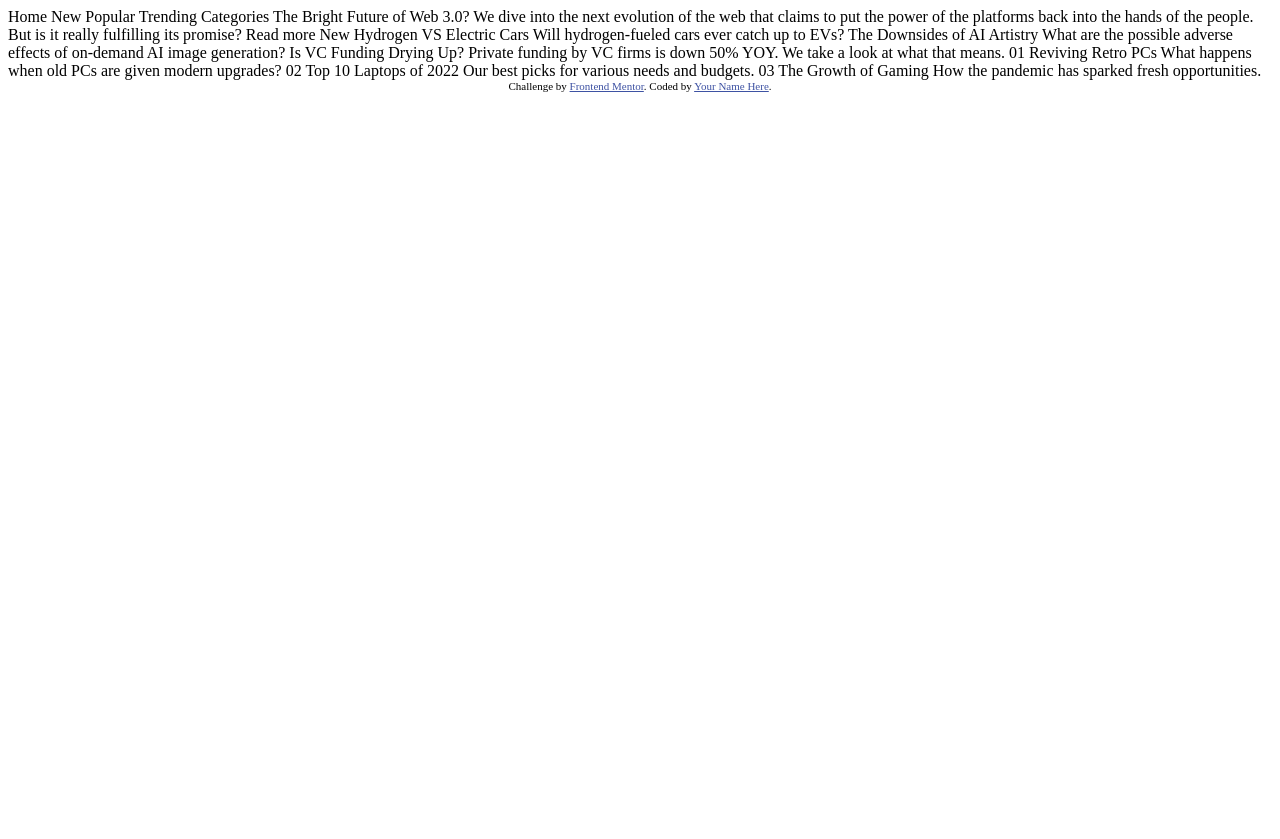
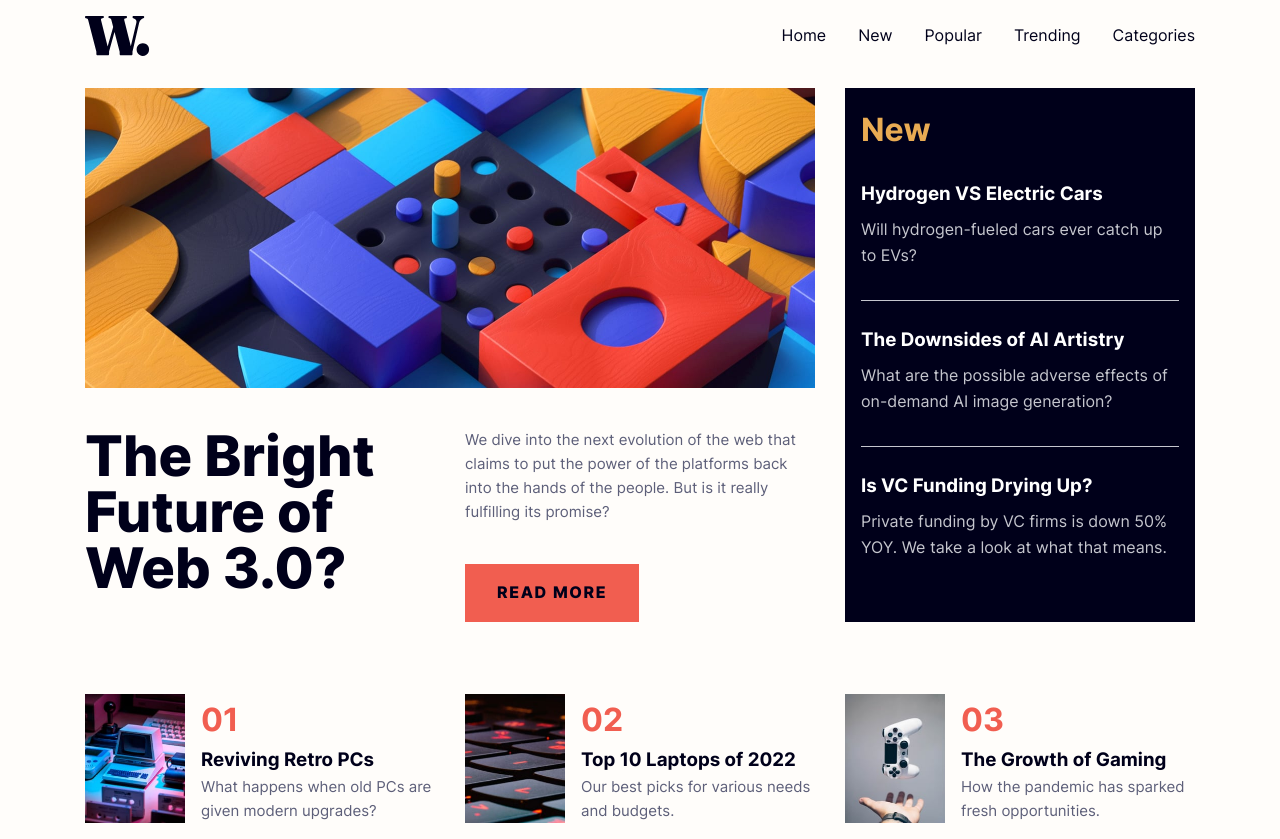
Before and after one commit to Douglas2903/frontend-mentor-practice, a plain HTML site: page challenges/news-homepage-main/index.html in a window 1280 px wide. Before the commit the page ends 800 px from the top, so only its background shows below. Drawn offline with Linux system fonts and the light colour scheme.

Commit message:
feat: add final project

```diff
--- a/challenges/news-homepage-main/index.html
+++ b/challenges/news-homepage-main/index.html
@@ -1,60 +1,173 @@
-<!DOCTYPE html>
+<!doctype html>
 <html lang="en">
   <head>
-  <meta charset="UTF-8">
-  <meta name="viewport" content="width=device-width, initial-scale=1.0"> <!-- displays site properly based on user's device -->
-
-  <link rel="icon" type="image/png" sizes="32x32" href="./assets/images/favicon-32x32.png">
+    <meta charset="UTF-8" />
+    <meta name="viewport" content="width=device-width, initial-scale=1.0" />
+    <link
+      rel="icon"
+      type="image/png"
+      sizes="32x32"
+      href="./assets/images/favicon-32x32.png"
+    />
+    <link rel="stylesheet" href="style.css" />
+    <script defer src="index.js"></script>
 
     <title>Frontend Mentor | News homepage</title>
-
-  <!-- Feel free to remove these styles or customise in your own stylesheet 👍 -->
-  <style>
-    .attribution { font-size: 0.6875rem; text-align: center; }
-    .attribution a { color: hsl(228, 45%, 44%); }
-  </style>
   </head>
   <body>
+    <header class="header">
+      <img
+        src="assets/images/logo.svg"
+        alt="W."
+        width="65"
+        height="40"
+        class="header__logo"
+      />
+      <button
+        type="button"
+        class="menu-toggle"
+        aria-controls="main-nav"
+        aria-expanded="false"
+      >
+        <span class="sr-only">Menu</span>
+        <img
+          src="assets/images/icon-menu.svg"
+          alt=""
+          width="40"
+          height="17"
+          class="menu-toggle__icon"
+        />
+      </button>
+      <nav class="nav" id="main-nav">
+        <ul class="nav__list">
+          <li class="nav__item"><a href="#" class="nav__link">Home</a></li>
+          <li class="nav__item"><a href="#" class="nav__link">New</a></li>
+          <li class="nav__item"><a href="#" class="nav__link">Popular</a></li>
+          <li class="nav__item">
+            <a href="#" class="nav__link">Trending</a>
+          </li>
+          <li class="nav__item">
+            <a href="#" class="nav__link">Categories</a>
+          </li>
+        </ul>
+      </nav>
+    </header>
 
-  Home
-  New
-  Popular
-  Trending
-  Categories
-
-  The Bright Future of Web 3.0?
-
-  We dive into the next evolution of the web that claims to put the power of the platforms back into the hands of the people.
-  But is it really fulfilling its promise?
-
-  Read more
-
-  New
-
-  Hydrogen VS Electric Cars
+    <main class="main">
+      <article class="hero">
+        <picture>
+          <source
+            media="(min-width: 1280px)"
+            srcset="assets/images/image-web-3-desktop.jpg"
+            width="1460"
+            height="600"
+          />
+          <img
+            src="assets/images/image-web-3-mobile.jpg"
+            alt=""
+            width="686"
+            height="600"
+            class="hero__img"
+          />
+        </picture>
+        <h1 class="hero__title">The Bright Future of Web 3.0?</h1>
+        <p class="hero__text">
+          We dive into the next evolution of the web that claims to put the
+          power of the platforms back into the hands of the people. But is it
+          really fulfilling its promise?
+        </p>
+        <a href="#" class="hero__link">Read more</a>
+      </article>
+      <aside class="new">
+        <h2 class="new__title">New</h2>
+        <ul class="new__list">
+          <li class="new__item">
+            <h3 class="new__item-title">
+              <a href="#" class="new__link">Hydrogen VS Electric Cars</a>
+            </h3>
+            <p class="new__text">
               Will hydrogen-fueled cars ever catch up to EVs?
-
-  The Downsides of AI Artistry
-  What are the possible adverse effects of on-demand AI image generation?
-
-  Is VC Funding Drying Up?
-  Private funding by VC firms is down 50% YOY. We take a look at what that means.
-
-  01
-  Reviving Retro PCs
+            </p>
+          </li>
+          <li class="new__item">
+            <h3 class="new__item-title">
+              <a href="#" class="new__link">The Downsides of AI Artistry</a>
+            </h3>
+            <p class="new__text">
+              What are the possible adverse effects of on-demand AI image
+              generation?
+            </p>
+          </li>
+          <li class="new__item">
+            <h3 class="new__item-title">
+              <a href="#" class="new__link">Is VC Funding Drying Up?</a>
+            </h3>
+            <p class="new__text">
+              Private funding by VC firms is down 50% YOY. We take a look at
+              what that means.
+            </p>
+          </li>
+        </ul>
+      </aside>
+      <section class="top-stories">
+        <h2 class="sr-only">Top stories</h2>
+        <ol class="stories">
+          <li class="story">
+            <img
+              src="assets/images/image-retro-pcs.jpg"
+              alt=""
+              width="200"
+              height="254"
+              class="story__image"
+            />
+            <div class="story__content">
+              <span class="story__number" aria-hidden="true">01</span>
+              <h3 class="story__title">
+                <a href="#" class="story__link">Reviving Retro PCs</a>
+              </h3>
+              <p class="story__text">
                 What happens when old PCs are given modern upgrades?
-
-  02
-  Top 10 Laptops of 2022
+              </p>
+            </div>
+          </li>
+          <li class="story">
+            <img
+              src="assets/images/image-top-laptops.jpg"
+              alt=""
+              width="200"
+              height="254"
+              class="story__image"
+            />
+            <div class="story__content">
+              <span class="story__number" aria-hidden="true">02</span>
+              <h3 class="story__title">
+                <a href="#" class="story__link">Top 10 Laptops of 2022</a>
+              </h3>
+              <p class="story__text">
                 Our best picks for various needs and budgets.
-
-  03
-  The Growth of Gaming
+              </p>
+            </div>
+          </li>
+          <li class="story">
+            <img
+              src="assets/images/image-gaming-growth.jpg"
+              alt=""
+              width="200"
+              height="254"
+              class="story__image"
+            />
+            <div class="story__content">
+              <span class="story__number" aria-hidden="true">03</span>
+              <h3 class="story__title">
+                <a href="#" class="story__link">The Growth of Gaming</a>
+              </h3>
+              <p class="story__text">
                 How the pandemic has sparked fresh opportunities.
-
-  <footer class="attribution">
-    Challenge by <a href="https://www.frontendmentor.io?ref=challenge">Frontend Mentor</a>.
-    Coded by <a href="#">Your Name Here</a>.
-  </footer>
+              </p>
+            </div>
+          </li>
+        </ol>
+      </section>
+    </main>
   </body>
 </html>
--- /dev/null
+++ b/challenges/news-homepage-main/index.js
@@ -0,0 +1,8 @@
+const menuButton = document.querySelector("button.menu-toggle");
+const imgButton = document.querySelector("img.menu-toggle__icon");
+
+menuButton.addEventListener("click", () => {
+  const isOpen = menuButton.getAttribute("aria-expanded") === "true";
+  menuButton.setAttribute("aria-expanded", (!isOpen));
+  imgButton.src = !isOpen ? "assets/images/icon-menu-close.svg" : "assets/images/icon-menu.svg";
+});
--- /dev/null
+++ b/challenges/news-homepage-main/style.css
@@ -0,0 +1,298 @@
+@charset "utf-8";
+
+@font-face {
+  font-family: "Inter";
+  src: url(assets/fonts/Inter-VariableFont_slnt\,wght.ttf);
+  font-weight: 400 800;
+  font-display: swap;
+}
+
+* {
+  box-sizing: border-box;
+  margin: 0;
+  padding: 0;
+}
+
+:root {
+  --soft-orange: hsl(35, 77%, 62%);
+  --soft-red: hsl(5, 85%, 63%);
+  --off-white: hsl(36, 100%, 99%);
+  --grayish-blue: hsl(233, 8%, 79%);
+  --dark-grayish-blue: hsl(236, 13%, 42%);
+  --very-dark-blue: hsl(240, 100%, 5%);
+  --font-size: 15px;
+}
+
+body {
+  background-color: var(--off-white);
+  font-family: "Inter", sans-serif;
+  display: flex;
+  flex-direction: column;
+  padding: 1rem;
+  gap: 2rem;
+  line-height: 1.6;
+}
+
+img {
+  display: block;
+  max-width: 100%;
+  height: auto;
+  object-fit: cover;
+}
+
+a {
+  text-decoration: none;
+}
+
+.sr-only {
+  position: absolute;
+  height: 1px;
+  width: 1px;
+  margin: -1px;
+  padding: 0;
+  clip: rect(0, 0, 0, 0);
+  overflow: hidden;
+  white-space: nowrap;
+  border-width: 0px;
+}
+
+.header {
+  display: flex;
+  align-items: center;
+  justify-content: space-between;
+}
+
+.menu-toggle {
+  background-color: var(--off-white);
+  border: none;
+  cursor: pointer;
+  display: flex;
+  align-items: center;
+  justify-content: center;
+  width: 3rem;
+  height: 3rem;
+  position: relative;
+  z-index: 1;
+}
+
+.menu-toggle[aria-expanded="true"] + .nav{
+  display: block;
+}
+
+.nav {
+  background-color: var(--off-white);
+  display: none;
+  position: fixed;
+  top: 0;
+  right: 0;
+  bottom: 0;
+  padding: 9rem 1.5rem 0rem;
+  width: 70%;
+}
+
+.nav__list {
+  display: flex;
+  flex-direction: column;
+  gap: 1rem;
+  list-style-type: none;
+}
+
+.nav__link {
+  color: var(--very-dark-blue);
+  cursor: pointer;
+  text-decoration: none;
+}
+
+.nav__link:hover,
+.nav__link:focus-visible {
+  color: var(--soft-red);
+}
+
+.main {
+  display: flex;
+  flex-direction: column;
+  gap: 2rem;
+}
+
+.hero {
+  display: flex;
+  flex-direction: column;
+  gap: 1rem;
+}
+
+.hero__title {
+  color: var(--very-dark-blue);
+  font-size: 2.5rem;
+  font-weight: 800;
+  line-height: 1;
+}
+
+.hero__text {
+  color: var(--dark-grayish-blue);
+  font-size: var(--font-size);
+}
+
+.hero__link {
+  background-color: var(--soft-red);
+  color: var(--very-dark-blue);
+  padding: 1rem 2rem;
+  font-weight: 800;
+  text-transform: uppercase;
+  letter-spacing: 0.1rem;
+  width: fit-content;
+}
+
+.hero__link:hover,
+.hero__link:focus-visible {
+  background-color: var(--very-dark-blue);
+  color: var(--grayish-blue);
+}
+
+.new {
+  background-color: var(--very-dark-blue);
+  color: var(--grayish-blue);
+  display: flex;
+  flex-direction: column;
+  gap: 1.5rem;
+  padding: 1rem 1rem 2rem;
+}
+
+.new__title {
+  font-size: 2rem;
+  color: var(--soft-orange);
+}
+
+.new__list {
+  display: flex;
+  flex-direction: column;
+  gap: 1.5rem;
+  list-style-type: none;
+}
+
+.new__item {
+  display: flex;
+  flex-direction: column;
+  gap: 0.5rem;
+}
+
+.new__item:not(:last-child) {
+  padding-bottom: 2rem;
+  border-bottom: 1px solid var(--grayish-blue);
+}
+
+.new__link {
+  color: white;
+}
+
+.new__link:hover,
+.new__link:focus-visible {
+  color: var(--soft-orange);
+}
+
+.top-stories {
+  display: flex;
+  flex-direction: column;
+}
+
+.stories {
+  display: flex;
+  align-items: stretch;
+  flex-direction: column;
+  gap: 1.5rem;
+  list-style-type: none;
+  width: 100%;
+}
+
+.story {
+  display: flex;
+  align-items: stretch;
+  gap: 1rem;
+  width: 100%;
+}
+
+.story__image {
+  width: 6.25rem;
+}
+
+.story__content {
+  display: flex;
+  flex-direction: column;
+  justify-content: space-between;
+}
+
+.story__number {
+  color: var(--soft-red);
+  font-size: 2rem;
+  font-weight: 700;
+}
+
+.story__link {
+  color: var(--very-dark-blue);
+}
+
+.story__link:hover,
+.story__link:focus-visible {
+  color: var(--soft-red);
+}
+
+.story__text {
+  color: var(--dark-grayish-blue);
+  font-size: var(--font-size);
+}
+
+@media screen and (min-width: 1280px) {
+  body {
+    max-width: 71.375rem;
+    margin: auto;
+  }
+
+  .menu-toggle {
+    display: none;
+  }
+
+  .nav {
+    position: static;
+    padding: 0;
+    width: fit-content;
+    display: flex;
+  }
+
+  .nav__list {
+    flex-direction: row;
+    gap: 2rem;
+  }
+
+  .main {
+    display: grid;
+    grid-template-columns: repeat(3, 1fr);
+    column-gap: 1.875rem;
+    row-gap: 4.5rem;
+  }
+
+  .hero {
+    grid-column: span 2;
+    display: grid;
+    grid-template-columns: repeat(2, 1fr);
+    row-gap: 2.5rem;
+    column-gap: 1.875rem;
+  }
+
+  .hero picture {
+    grid-column: 1/-1;
+  }
+
+  .hero__title {
+    font-size: 3.5rem;
+    grid-row: span 2;
+  }
+
+  .top-stories {
+    grid-column: 1 / -1;
+  }
+
+  .stories {
+    display: grid;
+    grid-template-columns: repeat(3, 1fr);
+    column-gap: 1.875rem;
+  }
+}
```
Lines whose indentation alone changed are shown as unchanged.
